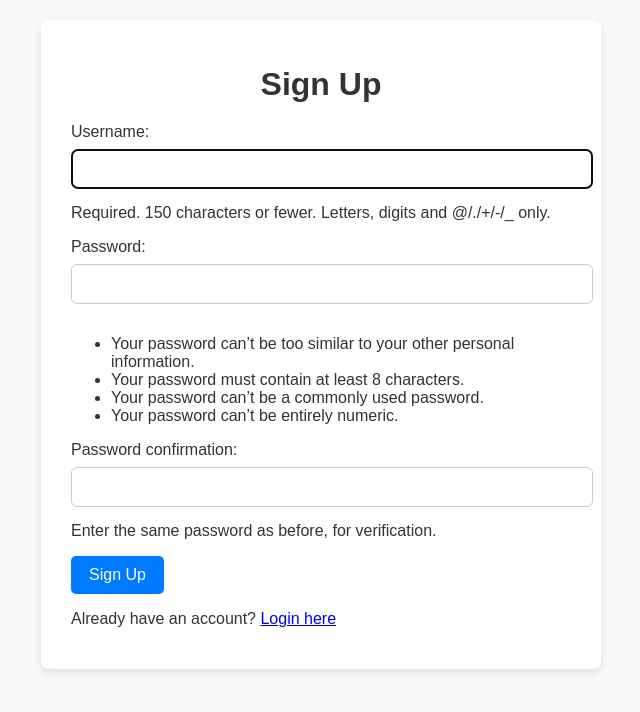
After one commit to PosiKakarla/Django-todo, a Django app: page /signup/ in a window 1280 px wide. The commit adds this page. Shown: the top 712 px of the page, without its empty margins (319-959 px from the left). Run offline with Django 5.2, Linux system fonts and the light colour scheme.

Commit message:
Updated task views, templates, styles; added migrations and new stylesheets

```diff
--- a/static/css/style.css
+++ b/static/css/styles.css
@@ -100,3 +100,85 @@ ul.task-list {
   padding: 20px;
   color: #888;
 }
+
+.delete-btn {
+  color: red;
+  text-decoration: none;
+  margin-left: 10px;
+  font-weight: bold;
+}
+
+.delete-btn:hover {
+  text-decoration: underline;
+}
+.edit-btn {
+  color: green;
+  text-decoration: none;
+  margin-left: 10px;
+  font-weight: bold;
+}
+
+.edit-btn:hover {
+  text-decoration: underline;
+}
+body {
+    font-family: Arial, sans-serif;
+    background: #f9f9f9;
+    padding: 20px;
+}
+
+h1 {
+    color: #333;
+    margin-bottom: 20px;
+}
+
+.form-container {
+    background: #fff;
+    padding: 25px 30px;
+    border-radius: 8px;
+    box-shadow: 0 4px 8px rgba(0,0,0,0.1);
+    max-width: 500px;
+    margin: auto;
+}
+
+button[type="submit"] {
+    background-color: #007bff;
+    border: none;
+    padding: 10px 18px;
+    color: white;
+    font-size: 16px;
+    border-radius: 5px;
+    cursor: pointer;
+    transition: background-color 0.3s ease;
+}
+
+button[type="submit"]:hover {
+    background-color: #0056b3;
+}
+
+a.cancel-link {
+    margin-left: 15px;
+    color: #555;
+    text-decoration: none;
+    font-size: 16px;
+}
+
+a.cancel-link:hover {
+    text-decoration: underline;
+    color: #000;
+}
+.logout-btn {
+  display: inline-block;
+  background-color: #ff4d4d;
+  color: white;
+  padding: 6px 12px;
+  border-radius: 5px;
+  text-decoration: none;
+  font-weight: bold;
+  margin-left: 10px;
+  transition: background-color 0.3s ease;
+}
+
+.logout-btn:hover {
+  background-color: #e60000;
+}
--- a/tasks/forms.py
+++ b/tasks/forms.py
@@ -7,5 +7,5 @@ class TaskForm(forms.ModelForm):
         fields = ["title","description"]
         widgets ={
             'title' : forms.TextInput(attrs={"placeholder":"Enter task title"}),
-            'description':forms.Textarea(attrs={"placeholder":"Enter description"})
+            'description':forms.Textarea(attrs={"placeholder":"Enter description (optional)",'rows':3})
         }
--- a/tasks/models.py
+++ b/tasks/models.py
@@ -1,6 +1,8 @@
 from django.db import models
+from django.contrib.auth.models import User
 
 class Task(models.Model):
+    user = models.ForeignKey(User,on_delete=models.CASCADE,null=True)
     title= models.CharField(max_length=100)
     description = models.TextField(blank=True)
     completed = models.BooleanField(default=False)
--- /dev/null
+++ b/tasks/templates/registration/signup.html
@@ -0,0 +1,23 @@
+<!DOCTYPE html>
+<html lang="en">
+<head>
+    <meta charset="UTF-8">
+    <title>Sign Up</title>
+    {% load static %}
+    <link rel="stylesheet" href="{% static 'css/styles.css' %}">
+</head>
+<body>
+    <div class="form-container">
+        <h1 class="form-title">Sign Up</h1>
+        <form method="post" class="form">
+            {% csrf_token %}
+            {{ form.as_p }}
+            <button type="submit" class="btn btn-primary">Sign Up</button>
+        </form>
+        <p class="signup-link">
+            Already have an account?
+            <a href="{% url 'login' %}">Login here</a>
+        </p>
+    </div>
+</body>
+</html>
--- a/tasks/urls.py
+++ b/tasks/urls.py
@@ -3,5 +3,8 @@ from . import views
 
 urlpatterns = [
     path("",views.task_list,name='task_list'),
-    path('toggle/<int:pk>/',views.task_toggle,name='task_toggle')
+    path('toggle/<int:pk>/',views.task_toggle,name='task_toggle'),
+    path('delete/<int:pk>/',views.task_delete,name='task_delete'),
+    path('edit/<int:pk>/',views.task_edit,name='task_edit'),
+    path('signup/',views.signup,name='signup')
 ]
--- a/tasks/views.py
+++ b/tasks/views.py
@@ -1,21 +1,59 @@
 from django.shortcuts import render,redirect,get_object_or_404
 from .models import Task
 from tasks.forms import TaskForm
+from django.contrib.auth.decorators import login_required
+from django.contrib.auth.forms import UserCreationForm
+from django.contrib.auth import login
 
 
+
+@login_required
 def task_list(request):
-    tasks = Task.objects.all()
+    tasks = Task.objects.filter(user=request.user)
     if request.method == "POST":
         form = TaskForm(request.POST)
         if form.is_valid():
-            form.save()
+            task = form.save(commit=False)
+            task.user = request.user
+            task.save()
             return redirect('task_list')
     else:
         form = TaskForm()
     return render(request,'tasks/task_list.html',{'tasks':tasks,'form':form})
 
+@login_required
 def task_toggle(request,pk):
-    task = get_object_or_404(Task,pk=pk)
+    task = get_object_or_404(Task,pk=pk,user=request.user)
     task.completed = not task.completed
     task.save()
     return redirect('task_list')
+
+@login_required
+def task_delete(request,pk):
+    task = get_object_or_404(Task,pk=pk,user=request.user)
+    task.delete()
+    return redirect('task_list')
+
+@login_required
+def task_edit(request,pk):
+    task=get_object_or_404(Task,pk=pk,user=request.user)
+    if request.method == "POST":
+        form = TaskForm(request.POST,instance=task)
+        if form.is_valid():
+            form.save()
+            return redirect('task_list')
+    else:
+        form = TaskForm(instance=task)
+    return render(request,'tasks/task_edit.html',{'form':form,'task':task})
+
+
+def signup(request):
+    if request.method == "POST":
+        form = UserCreationForm(request.POST)
+        if form.is_valid():
+            user = form.save()
+            login(request,user)
+            return redirect('task_list')
+    else:
+        form = UserCreationForm()
+    return render(request,'registration/signup.html',{'form':form})
--- a/todo_project/settings.py
+++ b/todo_project/settings.py
@@ -56,7 +56,7 @@ ROOT_URLCONF = 'todo_project.urls'
 TEMPLATES = [
     {
         'BACKEND': 'django.template.backends.django.DjangoTemplates',
-        'DIRS': [],
+        'DIRS': [BASE_DIR / 'templates'],
         'APP_DIRS': True,
         'OPTIONS': {
             'context_processors': [
@@ -125,3 +125,7 @@ STATICFILES_DIRS = [
 # https://docs.djangoproject.com/en/5.2/ref/settings/#default-auto-field
 
 DEFAULT_AUTO_FIELD = 'django.db.models.BigAutoField'
+
+# Redirect URLs for login/logout:
+LOGIN_REDIRECT_URL = 'task_list'  # Redirect to task list after login
+LOGOUT_REDIRECT_URL = 'task_list'  # Redirect to task list after logout
--- a/todo_project/urls.py
+++ b/todo_project/urls.py
@@ -19,5 +19,6 @@ from django.urls import path,include
 
 urlpatterns = [
     path('admin/', admin.site.urls),
-    path('',include('tasks.urls'))
+    path('',include('tasks.urls')),
+    path('accounts/',include('django.contrib.auth.urls')),
 ]
```
Also changed, not shown: tasks/templates/registration/login.html (added, +19 -0 lines), tasks/templates/tasks/task_edit.html (added, +21 -0 lines), tasks/templates/tasks/task_list.html (+27 -4 lines), static/css/edit.css (added), tasks/migrations/0002_task_user.py (added).
